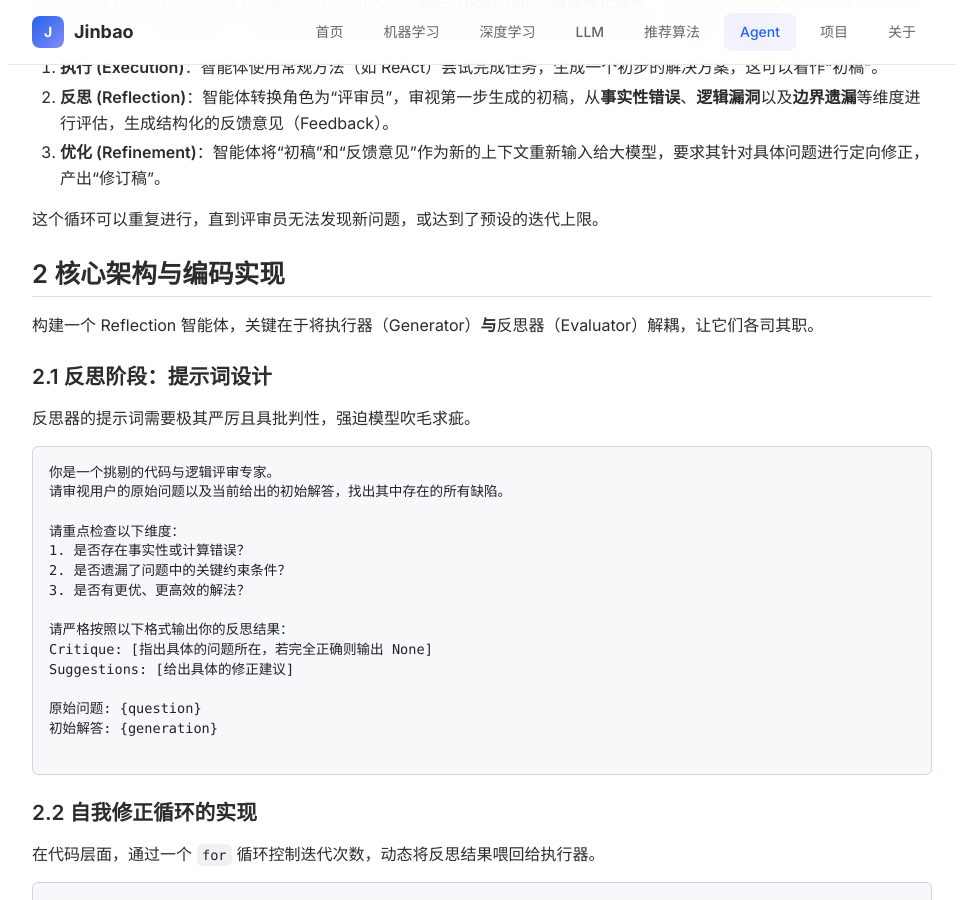
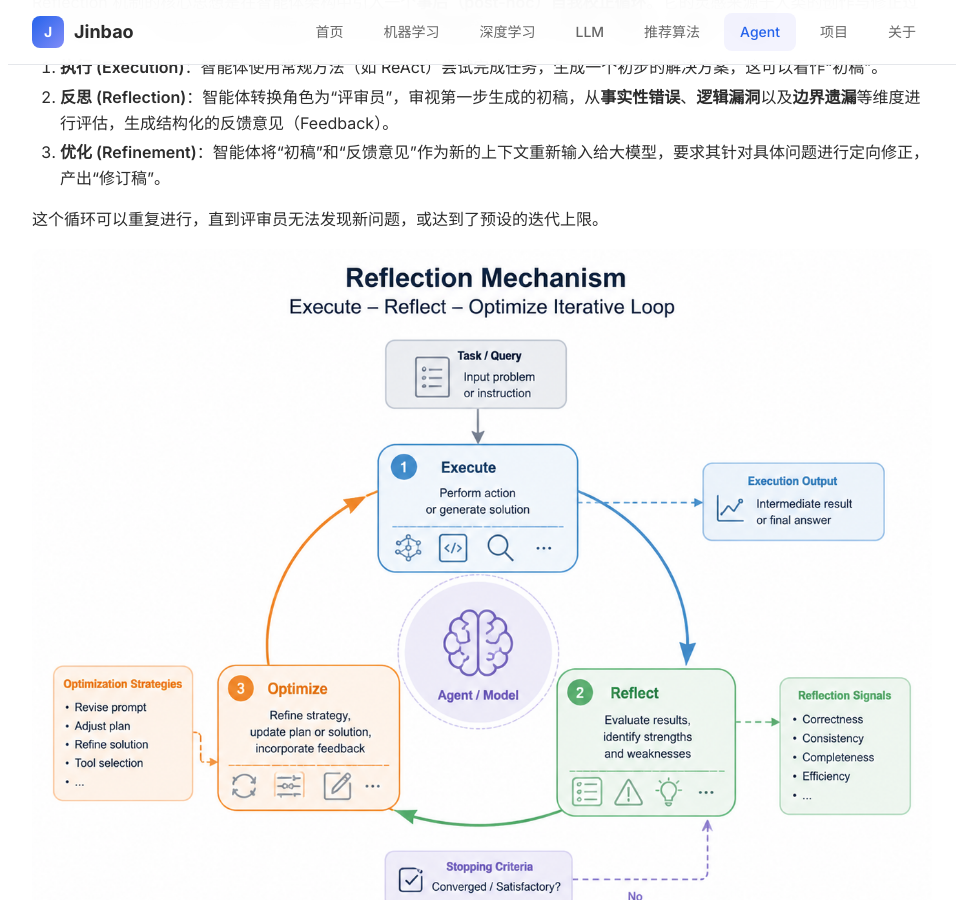
Before and after one commit to JinbaoSite/jinbaosite.github.io, a Jekyll site: the page built from agent/reflection.md, in a window 1280 px wide and 900 px high, scrolled down 399 px. Shown: the whole window, without its empty margins (158-1121 px from the left). Built offline with Jekyll 4.4.1, drawn with Linux system fonts in a browser that asks for light colours; our own code applies the rules of GitHub Pages for plain Markdown files; formulas are drawn with MathJax 3.

Commit message:
Update reflection.md

```diff
--- a/agent/reflection.md
+++ b/agent/reflection.md
@@ -15,6 +15,7 @@ Reflection 机制的核心思想是在智能体架构中引入一个**事后（p
 
 这个循环可以重复进行，直到评审员无法发现新问题，或达到了预设的迭代上限。
 
+![Reflection 机制中的“执行-反思-优化”迭代循环](https://raw.githubusercontent.com/JinbaoSite/jinbaosite.github.io/master/img/reflection.png)
 
 ## 2 核心架构与编码实现
 
```
